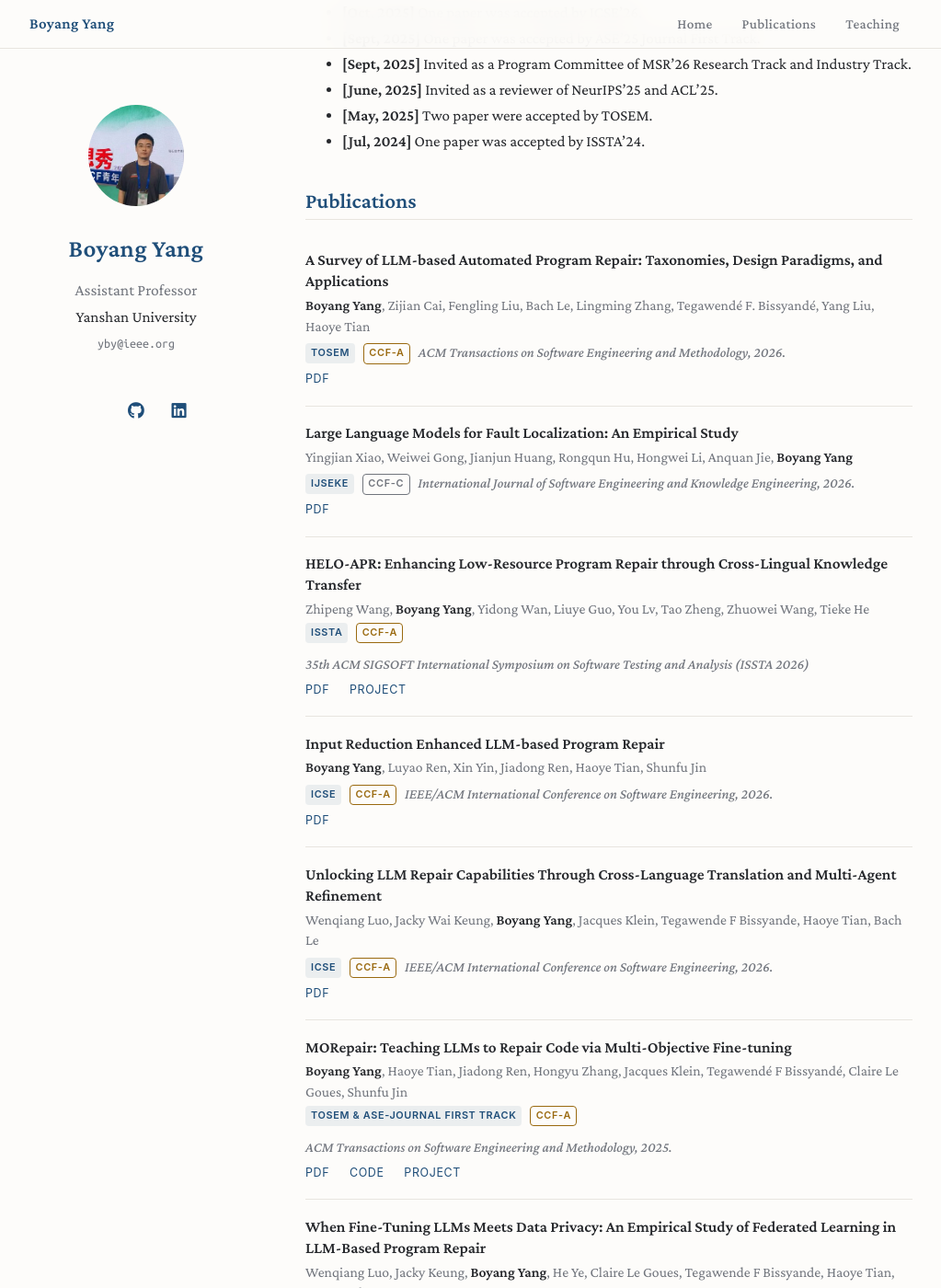
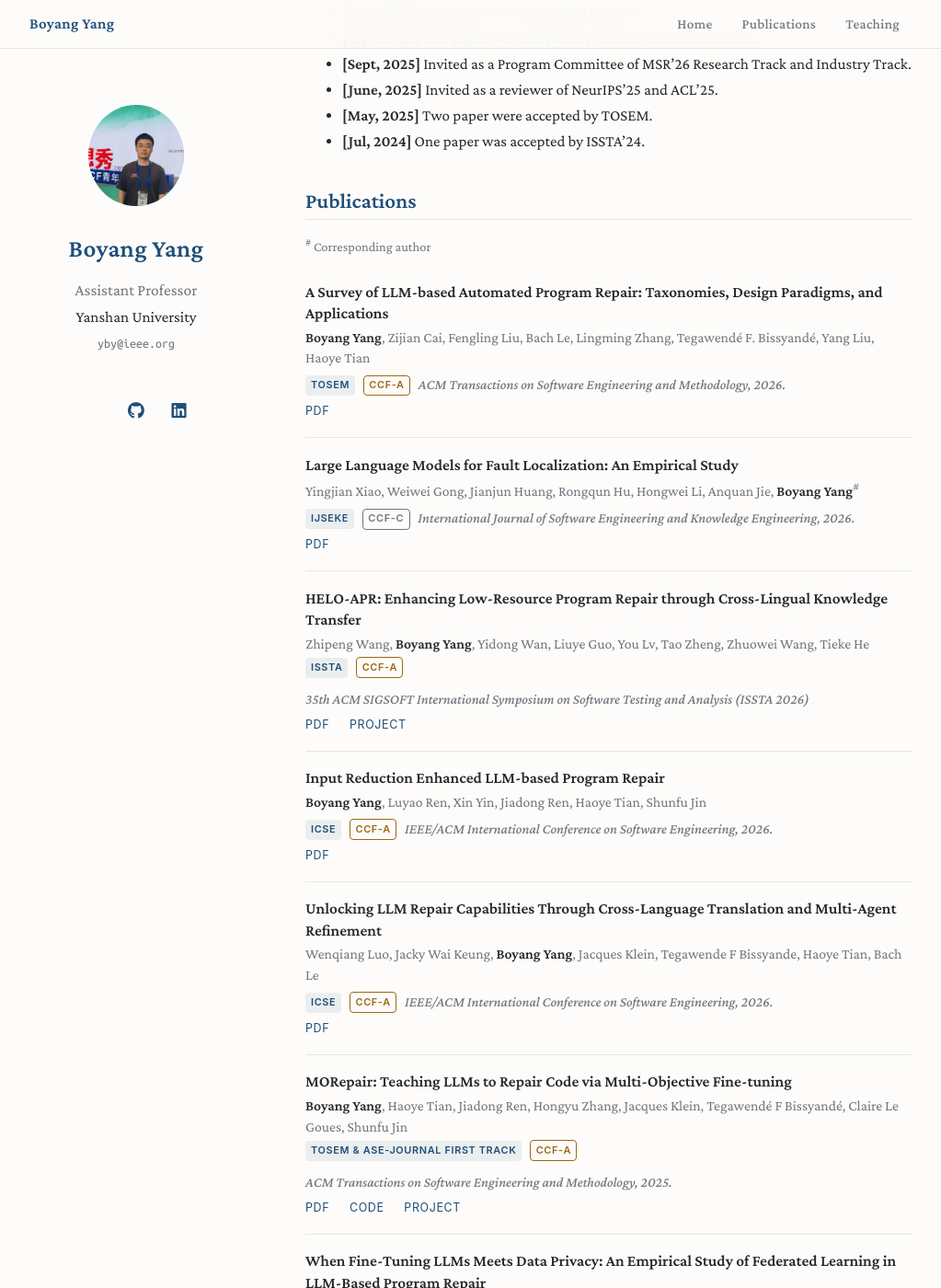
Before and after one commit to buaabarty/buaabarty.github.io, a Jekyll site: the page built from index.md, in a window 1280 px wide and 1400 px high, scrolled down 1147 px. Shown: the whole window at 92% size, without its empty margins (128-1151 px from the left). Built offline with Jekyll 4.4.1, drawn with Linux system fonts in a browser that asks for light colours; a style sheet for code colours, icons or effects is not loaded; our own code applies the rules of GitHub Pages for plain Markdown files.

Commit message:
mark corresponding authorship with #
Co-Authored-By: Claude Opus 5.5 <noreply@anthropic.com>

```diff
--- a/_data/publications.yml
+++ b/_data/publications.yml
@@ -8,7 +8,7 @@ main:
     pdf: https://dl.acm.org/doi/10.1145/3845995
 
   - title: "Large Language Models for Fault Localization: An Empirical Study"
-    authors: Yingjian Xiao, Weiwei Gong, Jianjun Huang, Rongqun Hu, Hongwei Li, Anquan Jie, <strong>Boyang Yang</strong>
+    authors: Yingjian Xiao, Weiwei Gong, Jianjun Huang, Rongqun Hu, Hongwei Li, Anquan Jie, <strong>Boyang Yang</strong><sup>#</sup>
     conference_short: IJSEKE
     ccf: CCF-C
     conference: International Journal of Software Engineering and Knowledge Engineering, 2026.
--- a/_includes/publications.md
+++ b/_includes/publications.md
@@ -1,4 +1,6 @@
 <h2 id="publications">Publications</h2>
+
+<p class="pub-legend"><sup>#</sup> Corresponding author</p>
 
 <div class="publications">
 <ol class="bibliography">
--- a/assets/css/publications.css
+++ b/assets/css/publications.css
@@ -122,3 +122,9 @@
   text-transform: none;
   letter-spacing: normal;
 }
+
+.pub-legend {
+  font-size: 0.9rem;
+  color: var(--muted, #71757d);
+  margin: 0 0 0.25rem;
+}
```
